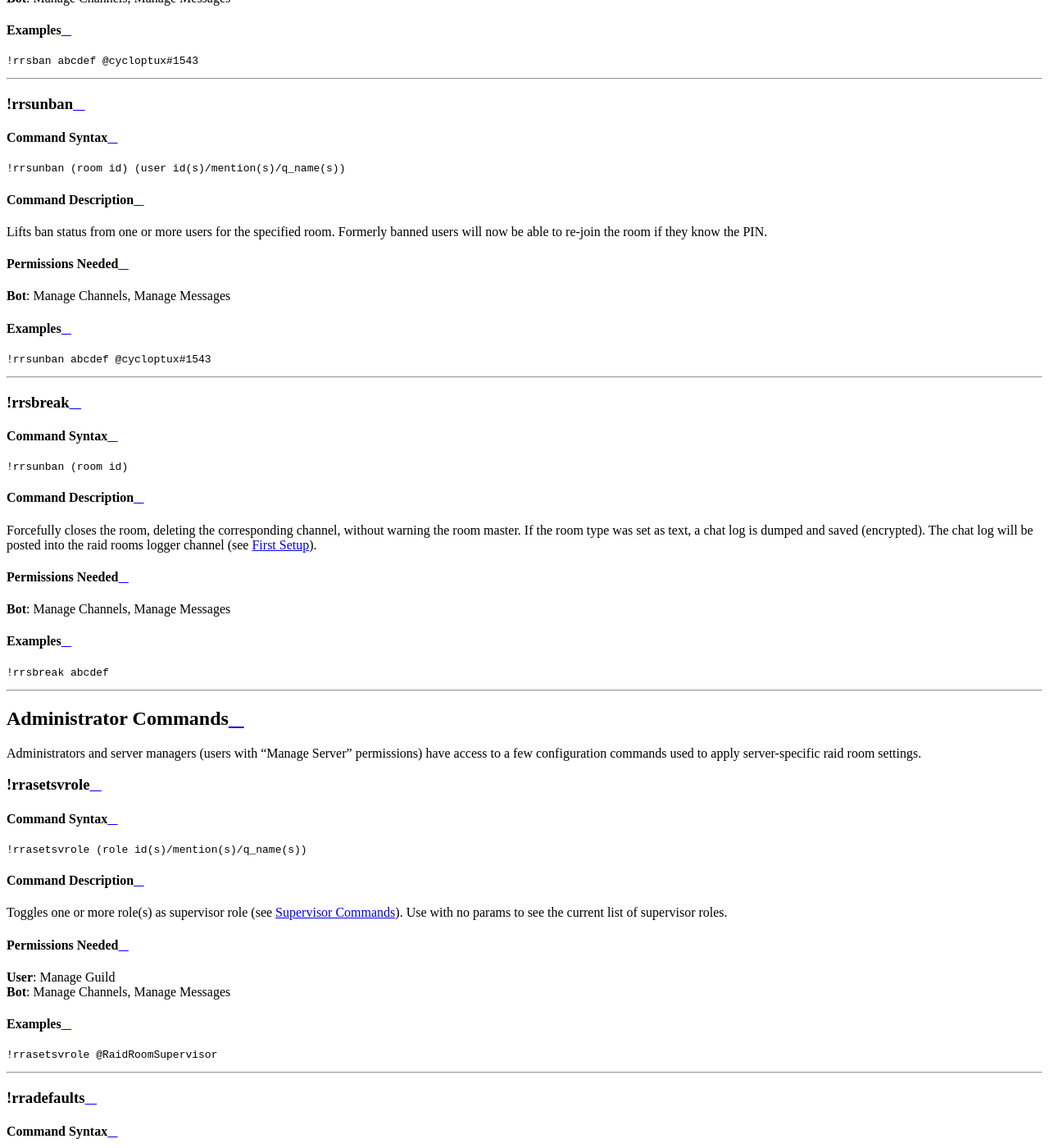
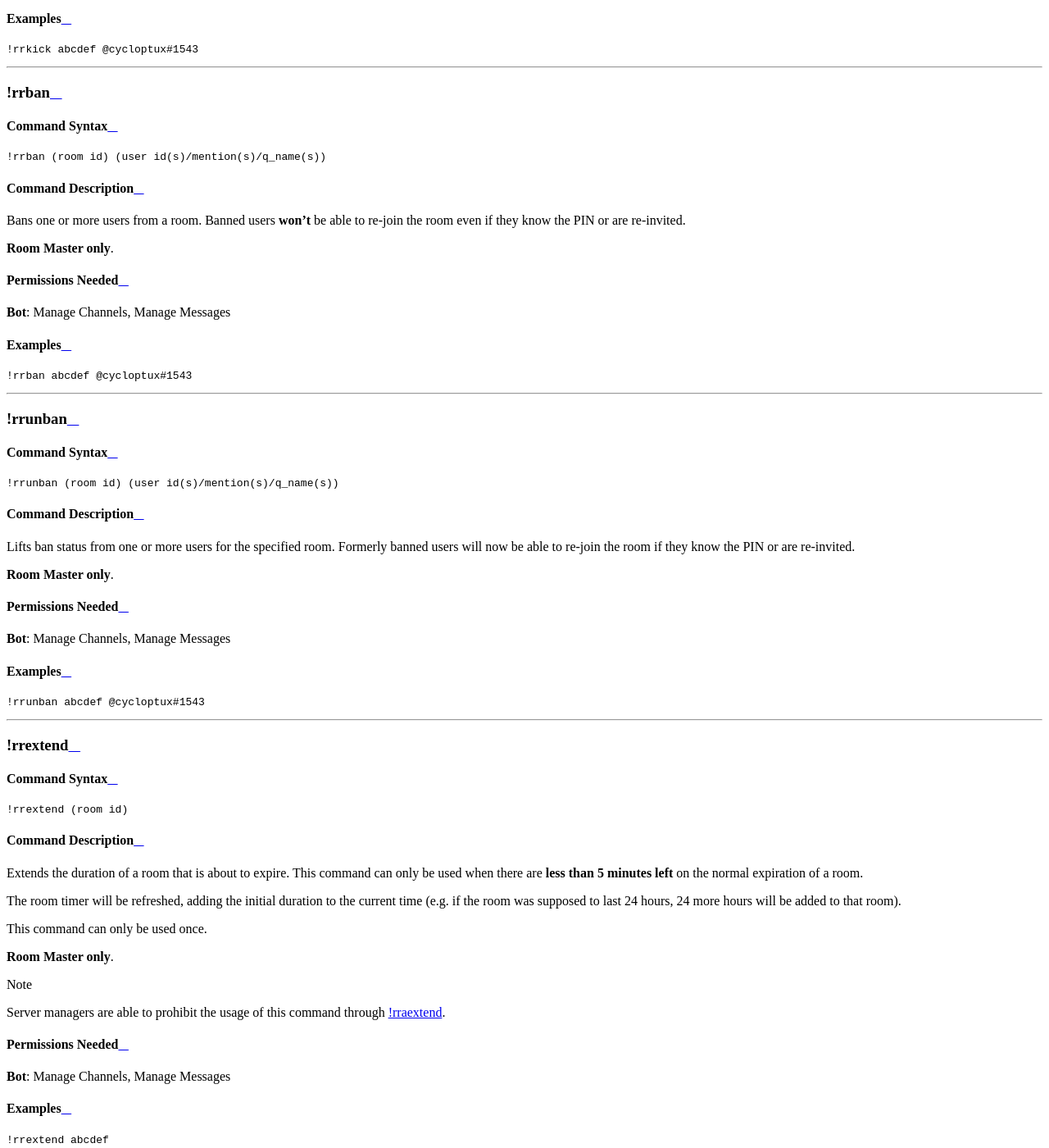
Before and after one commit to cycloptux/GiselleBot-Documentation, a Sphinx documentation site: the page built from docs/source/utility/raidroom.rst, in a window 1280 px wide and 1400 px high, scrolled down 7365 px. Shown: the whole window at 82% size. Built offline with Sphinx 7.4.7 and the Read the Docs theme 2.0.0, drawn with Linux system fonts in a browser that asks for light colours; some of the changed text lies outside the part shown.

Commit message:
New Raid Rooms commands.

```diff
--- a/docs/source/utility/raidroom.rst
+++ b/docs/source/utility/raidroom.rst
@@ -242,6 +242,123 @@ Examples
 
 ....
 
+|bot_prefix|\ rrkick
+---------------------
+
+Command Syntax
+^^^^^^^^^^^^^^
+.. parsed-literal::
+
+    |bot_prefix|\ rrkick (room id) (user id(s)/mention(s)/q_name(s))
+
+Command Description
+^^^^^^^^^^^^^^^^^^^
+Kicks one or more users from a room. Kicked users will be able to re-join the room if they know the PIN or are re-invited.
+
+**Room Master only**.
+
+Permissions Needed
+^^^^^^^^^^^^^^^^^^
+| **Bot**: Manage Channels, Manage Messages
+
+Examples
+^^^^^^^^
+.. parsed-literal::
+
+    |bot_prefix|\ rrkick abcdef @cycloptux#1543
+
+....
+
+|bot_prefix|\ rrban
+--------------------
+
+Command Syntax
+^^^^^^^^^^^^^^
+.. parsed-literal::
+
+    |bot_prefix|\ rrban (room id) (user id(s)/mention(s)/q_name(s))
+
+Command Description
+^^^^^^^^^^^^^^^^^^^
+Bans one or more users from a room. Banned users **won't** be able to re-join the room even if they know the PIN or are re-invited.
+
+**Room Master only**.
+
+Permissions Needed
+^^^^^^^^^^^^^^^^^^
+| **Bot**: Manage Channels, Manage Messages
+
+Examples
+^^^^^^^^
+.. parsed-literal::
+
+    |bot_prefix|\ rrban abcdef @cycloptux#1543
+
+....
+
+|bot_prefix|\ rrunban
+----------------------
+
+Command Syntax
+^^^^^^^^^^^^^^
+.. parsed-literal::
+
+    |bot_prefix|\ rrunban (room id) (user id(s)/mention(s)/q_name(s))
+
+Command Description
+^^^^^^^^^^^^^^^^^^^
+Lifts ban status from one or more users for the specified room. Formerly banned users will now be able to re-join the room if they know the PIN or are re-invited.
+
+**Room Master only**.
+
+Permissions Needed
+^^^^^^^^^^^^^^^^^^
+| **Bot**: Manage Channels, Manage Messages
+
+Examples
+^^^^^^^^
+.. parsed-literal::
+
+    |bot_prefix|\ rrunban abcdef @cycloptux#1543
+
+....
+
+.. _rrextend:
+
+|bot_prefix|\ rrextend
+----------------------
+
+Command Syntax
+^^^^^^^^^^^^^^
+.. parsed-literal::
+
+    |bot_prefix|\ rrextend (room id)
+
+Command Description
+^^^^^^^^^^^^^^^^^^^
+Extends the duration of a room that is about to expire. This command can only be used when there are **less than 5 minutes left** on the normal expiration of a room.
+
+The room timer will be refreshed, adding the initial duration to the current time (e.g. if the room was supposed to last 24 hours, 24 more hours will be added to that room).
+
+This command can only be used once.
+
+**Room Master only**.
+
+.. note::
+    Server managers are able to prohibit the usage of this command through :ref:`rraextend`.
+
+Permissions Needed
+^^^^^^^^^^^^^^^^^^
+| **Bot**: Manage Channels, Manage Messages
+
+Examples
+^^^^^^^^
+.. parsed-literal::
+
+    |bot_prefix|\ rrextend abcdef
+
+....
+
 .. _supervisor-commands:
 
 Supervisor Commands
@@ -279,7 +396,7 @@ Command Syntax
 
 Command Description
 ^^^^^^^^^^^^^^^^^^^
-Kicks one or more users from a room. Kicked users will be able to re-join the room if they know the PIN.
+Kicks one or more users from a room. Kicked users will be able to re-join the room if they know the PIN or are re-invited.
 
 Permissions Needed
 ^^^^^^^^^^^^^^^^^^
@@ -304,7 +421,7 @@ Command Syntax
 
 Command Description
 ^^^^^^^^^^^^^^^^^^^
-Bans one or more users from a room. Banned users **won't** be able to re-join the room even if they know the PIN.
+Bans one or more users from a room. Banned users **won't** be able to re-join the room even if they know the PIN or are re-invited.
 
 Permissions Needed
 ^^^^^^^^^^^^^^^^^^
@@ -329,7 +446,7 @@ Command Syntax
 
 Command Description
 ^^^^^^^^^^^^^^^^^^^
-Lifts ban status from one or more users for the specified room. Formerly banned users will now be able to re-join the room if they know the PIN.
+Lifts ban status from one or more users for the specified room. Formerly banned users will now be able to re-join the room if they know the PIN or are re-invited.
 
 Permissions Needed
 ^^^^^^^^^^^^^^^^^^
@@ -365,6 +482,75 @@ Examples
 .. parsed-literal::
 
     |bot_prefix|\ rrsbreak abcdef
+
+....
+
+|bot_prefix|\ rrsforbid
+-----------------------
+
+Command Syntax
+^^^^^^^^^^^^^^
+.. parsed-literal::
+
+    |bot_prefix|\ rrsforbid (room id) (user id(s)/mention(s)/q_name(s))
+
+Command Description
+^^^^^^^^^^^^^^^^^^^
+Prohibits one or more users from creating Raid Rooms. This command won't break any existing room.
+
+Permissions Needed
+^^^^^^^^^^^^^^^^^^
+| **Bot**: Manage Channels, Manage Messages
+
+Examples
+^^^^^^^^
+.. parsed-literal::
+
+    |bot_prefix|\ rrsforbid abcdef @cycloptux#1543
+
+....
+
+|bot_prefix|\ rrsallow
+----------------------
+
+Command Syntax
+^^^^^^^^^^^^^^
+.. parsed-literal::
+
+    |bot_prefix|\ rrsallow (room id) (user id(s)/mention(s)/q_name(s))
+
+Command Description
+^^^^^^^^^^^^^^^^^^^
+Lifts the prohibition status from one or more users, allowing them to create Raid Rooms.
+
+Permissions Needed
+^^^^^^^^^^^^^^^^^^
+| **Bot**: Manage Channels, Manage Messages
+
+Examples
+^^^^^^^^
+.. parsed-literal::
+
+    |bot_prefix|\ rrsallow abcdef @cycloptux#1543
+
+....
+
+|bot_prefix|\ rrslsforbid
+-------------------------
+
+Command Syntax
+^^^^^^^^^^^^^^
+.. parsed-literal::
+
+    |bot_prefix|\ rrslsforbid
+
+Command Description
+^^^^^^^^^^^^^^^^^^^
+Lists the users that are currently forbidden from creating Raid Rooms in the current server.
+
+Permissions Needed
+^^^^^^^^^^^^^^^^^^
+| **Bot**: Manage Channels, Manage Messages
 
 ....
 
@@ -461,3 +647,23 @@ Examples
     |bot_prefix|\ rrasetsvrole --type voice --max-members 16 --duration 2h
     |bot_prefix|\ rrasetsvrole --max-duration
     |bot_prefix|\ rrasetsvrole
+
+.. _rraextend:
+
+|bot_prefix|\ rraextend
+-----------------------
+
+Command Syntax
+^^^^^^^^^^^^^^
+.. parsed-literal::
+
+    |bot_prefix|\ rraextend
+
+Command Description
+^^^^^^^^^^^^^^^^^^^
+Toggles the ability for Room Masters to use the :ref:`rrextend` command.
+
+Permissions Needed
+^^^^^^^^^^^^^^^^^^
+| **User**: Manage Guild
+| **Bot**: Manage Channels, Manage Messages
```
